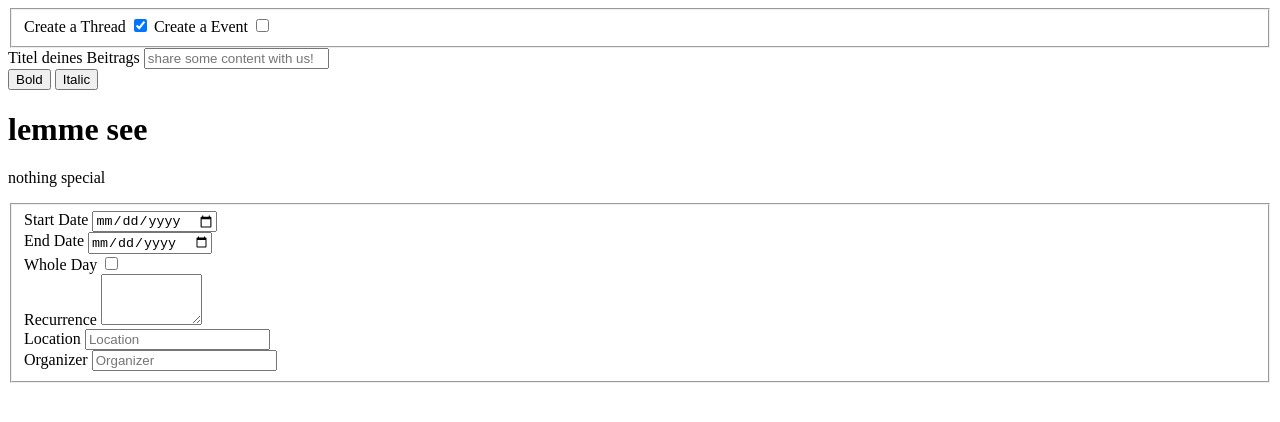
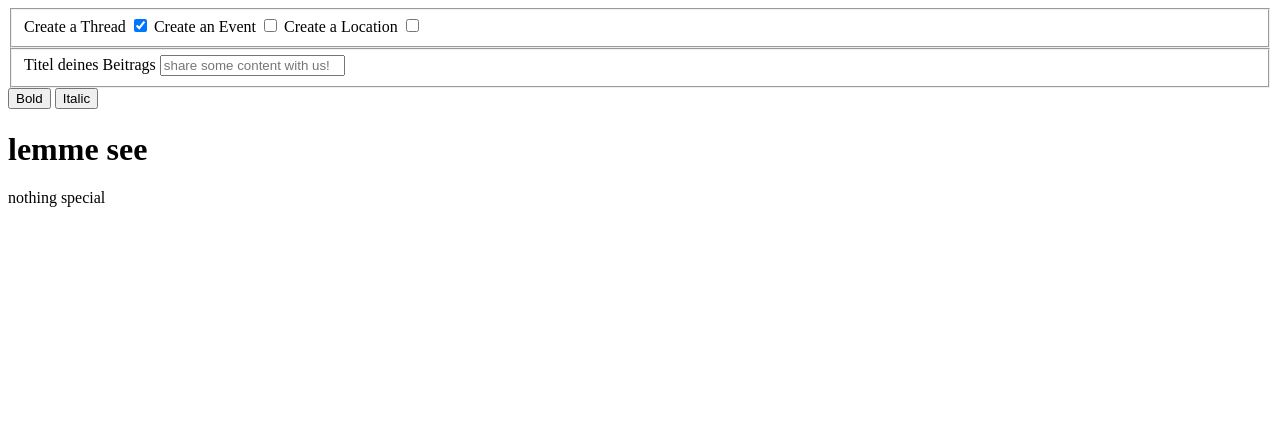
Before and after one commit to g24at/g24.sharingbox, a plain HTML site: page demo/index.html in a window 1280 px wide. Both pictures are taken after a click on the checkbox "Create a Thread". Drawn offline with nearby package versions, Linux system fonts and the light colour scheme.

Commit message:
add location and toggle fieldsets based on activated features

```diff
--- a/demo/index.html
+++ b/demo/index.html
@@ -16,16 +16,18 @@
 
     <form id="sharingbox" action="" method="get" accept-charset="utf-8">
       <fieldset id="sharingbox-fieldset-features">
-          <label for="sharingbox-features-thread">Create a Thread</label>
-          <input type="checkbox" id="sharingbox-features-thread" name="sharingbox-features-thread"/>
-          <label for="sharingbox-features-event">Create a Event</label>
+          <label for="sharingbox-features-title">Create a Thread</label>
+          <input type="checkbox" id="sharingbox-features-title" name="sharingbox-features-title"/>
+          <label for="sharingbox-features-event">Create an Event</label>
           <input type="checkbox" id="sharingbox-features-event" name="sharingbox-features-event"/>
+          <label for="sharingbox-features-location">Create a Location</label>
+          <input type="checkbox" id="sharingbox-features-location" name="sharingbox-features-location"/>
       </fieldset>
 
-      <div>
+      <fieldset id="sharingbox-fieldset-title">
         <label for="sharingbox-title">Titel deines Beitrags</label>
         <input type="text" name="sharingbox-title" id="sharingbox-title" value="" placeholder="share some content with us!" />
-      </div>
+      </fieldset>
       <textarea name="sharingbox-text" id="sharingbox-text" rows="8" cols="40"><h1>lemme see</h1><p>nothing special</p></textarea>
 
       <div id="sharingbox-facade">
@@ -63,8 +65,19 @@
           <input type="text" name="sharingbox-organizer" id="sharingbox-organizer" value="" placeholder="Organizer"/>
         </div>
       </fieldset>
+
+      <fieldset id="sharingbox-fieldset-location">
+        <label for="sharingbox-location-name">Name der Location</label>
+        <input type="text" name="sharingbox-location-name" id="sharingbox-location-name" value="" placeholder="Name of the location" />
+        <label for="sharingbox-location-address">Address of the Location</label>
+        <input type="text" name="sharingbox-location-address" id="sharingbox-location-address" value="" placeholder="Address of the location" />
+      </fieldset>
+
     </form>
 
+    <style type="text/css" media="all">
+      #sharingbox-facade-content { display:none; }
+    </style>
     <script type="text/javascript">
       function urlify(text) {
         /* based on:
@@ -94,6 +107,7 @@
 
       $(document).ready(function() {
         $('#sharingbox-facade-content').html($('#sharingbox-text').val());
+        $('#sharingbox-facade-content').show();
         $('#sharingbox-text').hide();
         $('#sharingbox-facade-bold').click(function(event){
           event.preventDefault();
@@ -116,6 +130,21 @@
             ); }, 1000);
         });*/
 
+        $('#sharingbox-fieldset-title').hide();
+        $('#sharingbox-features-title').change(function(event){
+          $('#sharingbox-fieldset-title').toggle();
+        });
+        $('#sharingbox-fieldset-event').hide();
+        $('#sharingbox-features-event').change(function(event){
+          $('#sharingbox-fieldset-event').toggle();
+        });
+        $('#sharingbox-fieldset-location').hide();
+        $('#sharingbox-features-location').change(function(event){
+          $('#sharingbox-fieldset-location').toggle();
+        });
+
+
+
       });
 
     </script>
```
